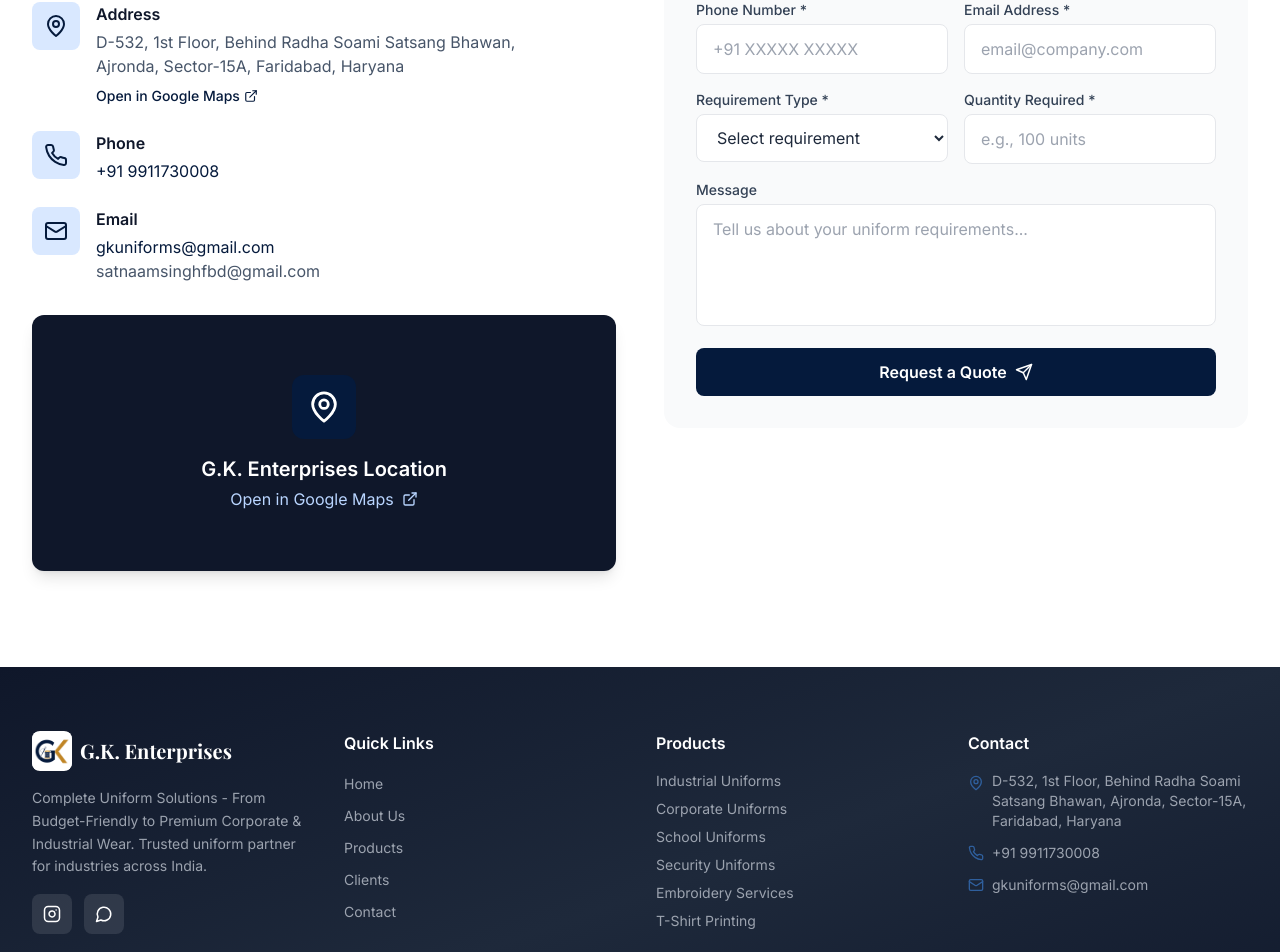
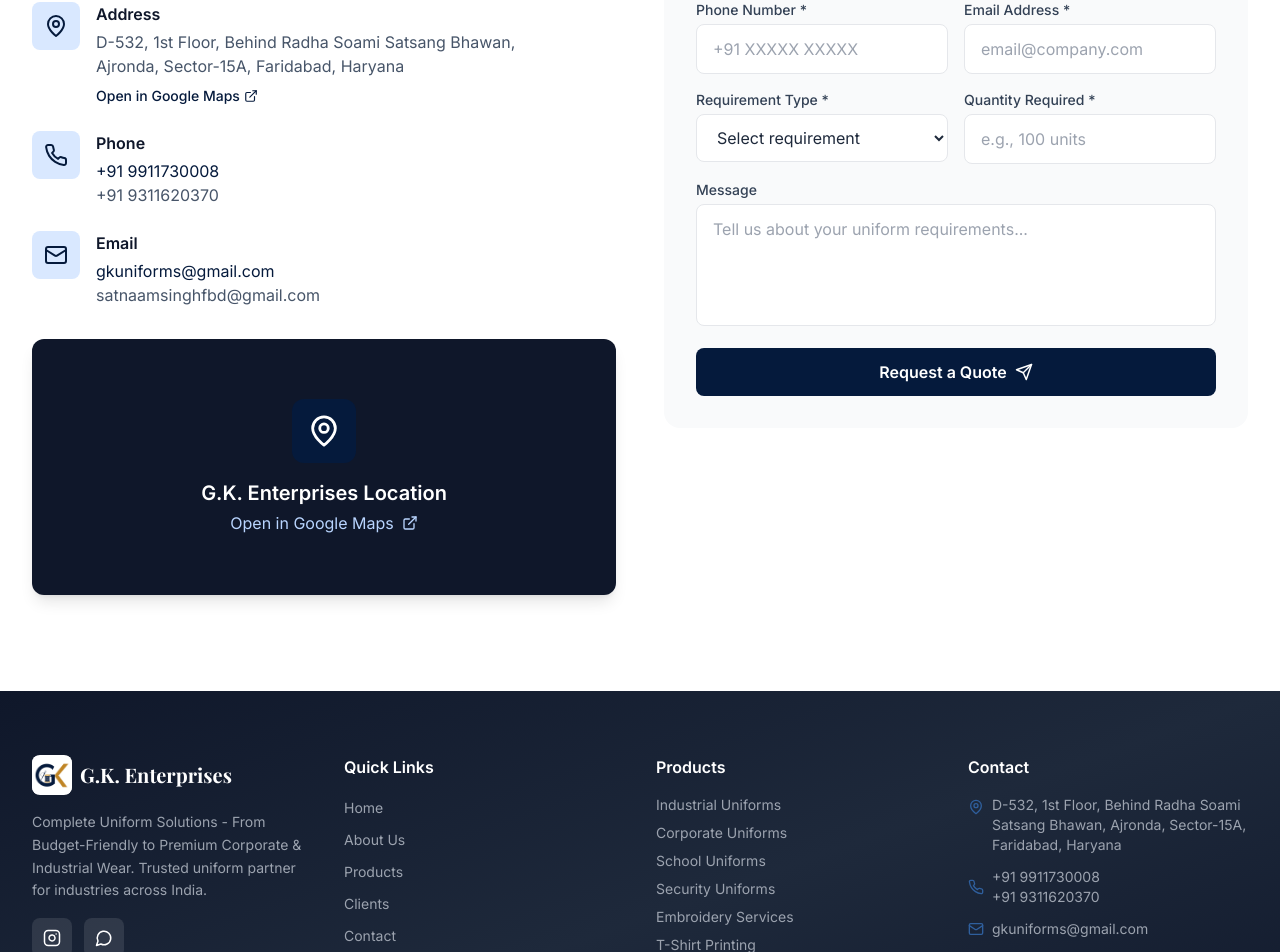
Before and after one commit to RoxyFoxFit/gk-enterprises-website, a React (Vite) app: page / in a window 1280 px wide. Shown: the part 7435-8387 px from the top of the page. Built offline with nearby package versions, Linux system fonts and the light colour scheme.

Commit message:
maps link and phone number

```diff
--- a/src/App.tsx
+++ b/src/App.tsx
@@ -8,7 +8,7 @@
   Facebook, Instagram, Linkedin, ArrowRight, ChevronLeft, Quote, Send, ExternalLink
 } from 'lucide-react';
 
-const googleMapsLocationUrl = 'https://maps.app.goo.gl/zQd6gPAuQwaV2HRo6';
+const googleMapsLocationUrl = 'https://maps.app.goo.gl/y2Jh45EPhpCjdwq86';
 
 // Navigation Component
 function Navigation() {
@@ -977,8 +977,11 @@
                 </div>
                 <div>
                   <h4 className="font-semibold text-secondary-900 mb-1">Phone</h4>
-                  <a href="tel:+919911730008" className="text-primary-500 hover:text-primary-600">
+                  <a href="tel:+919911730008" className="text-primary-500 hover:text-primary-600 block">
                     +91 9911730008
+                  </a>
+                  <a href="tel:+919311620370" className="text-secondary-600 hover:text-primary-500 block">
+                    +91 9311620370
                   </a>
                 </div>
               </div>
@@ -1242,7 +1245,10 @@
               </p>
               <p className="flex items-center gap-2">
                 <Phone className="text-primary-400" size={16} />
-                <a href="tel:+919911730008" className="hover:text-primary-400 transition-colors">+91 9911730008</a>
+                <span>
+                  <a href="tel:+919911730008" className="hover:text-primary-400 transition-colors block">+91 9911730008</a>
+                  <a href="tel:+919311620370" className="hover:text-primary-400 transition-colors block">+91 9311620370</a>
+                </span>
               </p>
               <p className="flex items-center gap-2">
                 <Mail className="text-primary-400" size={16} />
```
Also changed, not shown: 3 other files (tests, documents, lock files or other folders).
